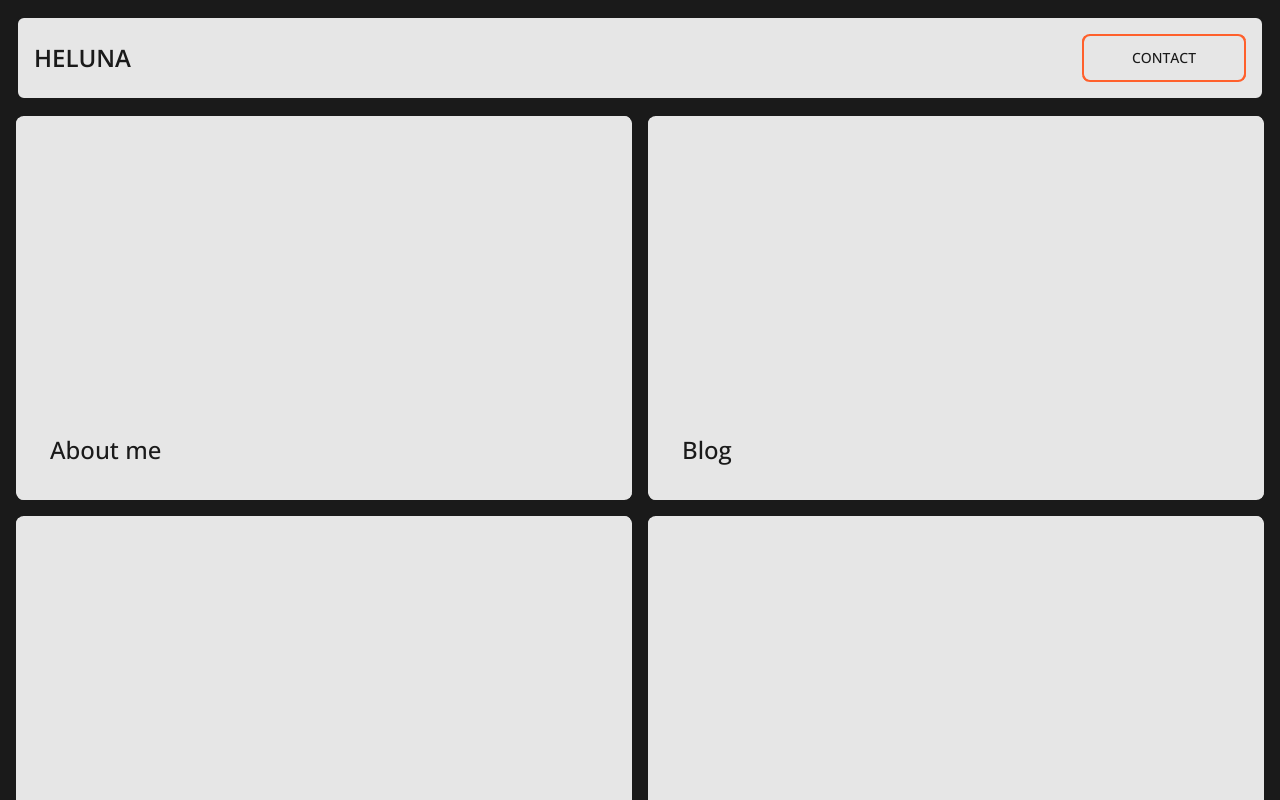
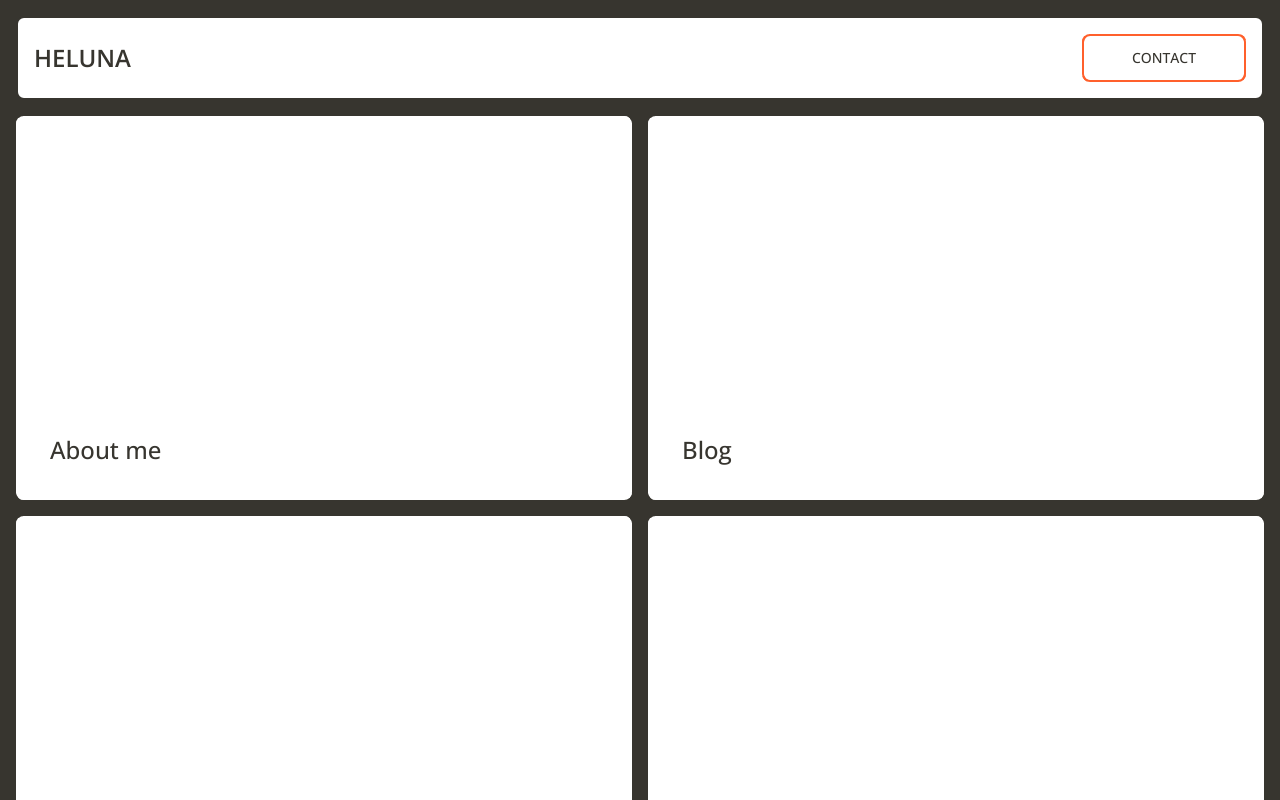
Before and after one commit to henrynavntoft/heluna, a Next.js app: page / in a window 1280 px wide. Shown: the top 800 px of the page. Built offline with nearby package versions, Linux system fonts and the light colour scheme.

Commit message:
NEW COLORS

```diff
--- a/src/components/CardComponent.jsx
+++ b/src/components/CardComponent.jsx
@@ -33,9 +33,7 @@ const CardComponent = ({ href, title, description, buttonText, svgPath }) => (
 
         <p className="mt-4 text-sm sm:text-base">{description}</p>
 
-        <p className="mt-8 text-primary border-2 border-accent inline-block px-4 py-2 rounded-lg">
-          {buttonText}
-        </p>
+        <p className="mt-8 text-accent">{buttonText}</p>
       </div>
     </div>
   </a>
--- a/tailwind.config.js
+++ b/tailwind.config.js
@@ -10,8 +10,8 @@ module.exports = {
   theme: {
     extend: {
       colors: {
-        primary: "#1a1a1a",
-        secondary: "#e6e6e6",
+        primary: "#37352f",
+        secondary: "#ffffff",
         accent: "#FF602C;",
       },
       fontFamily: {
```
